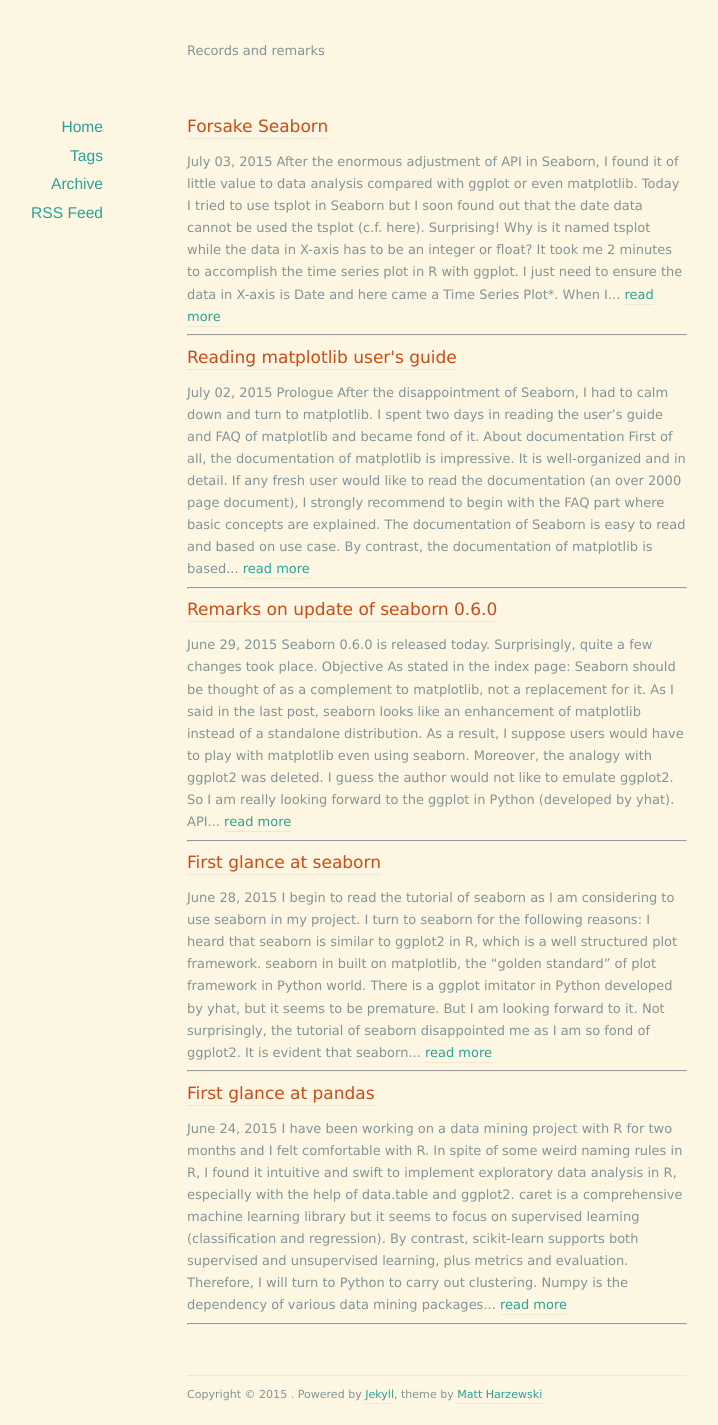
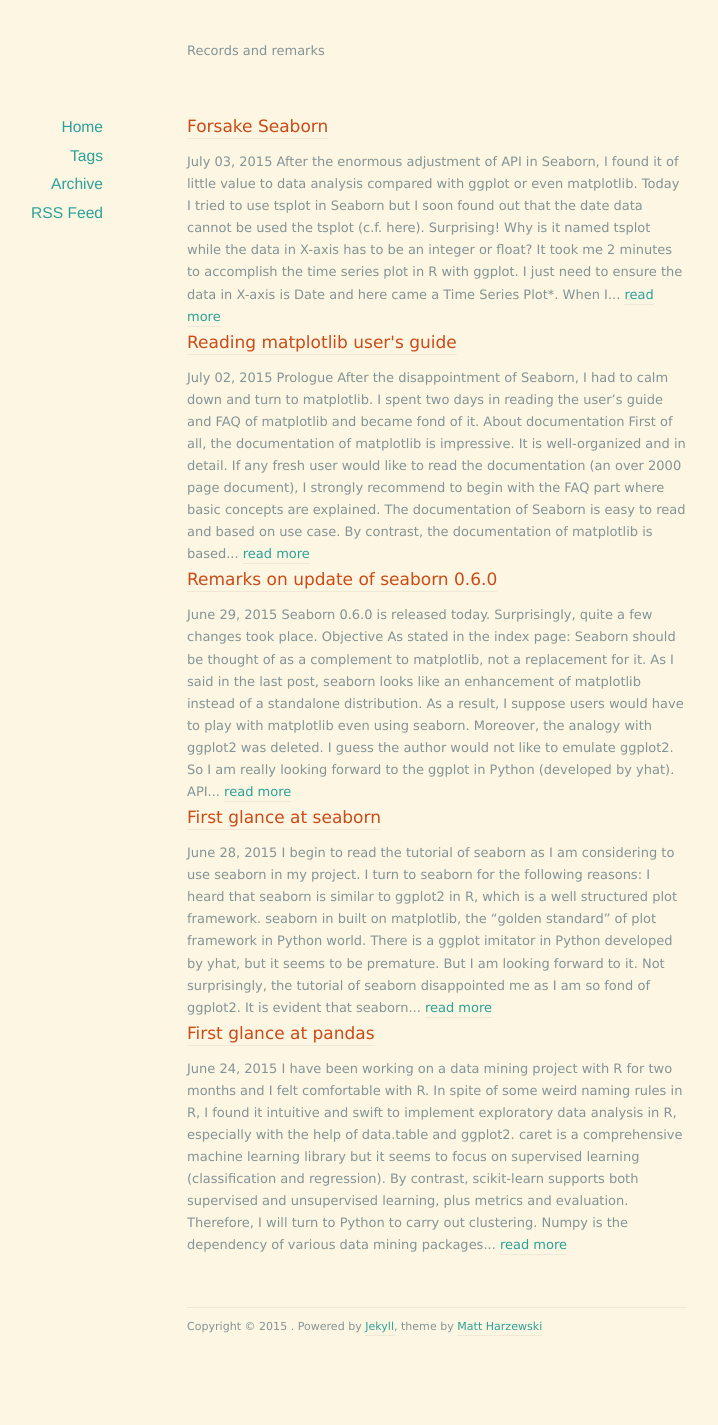
Before and after one commit to zhuzelong/zhuzelong.github.io, a Jekyll site: the page built from index.html, in a window 1280 px wide. Shown: the whole page, without its empty margins (203-921 px from the left). Built offline with Jekyll 4.4.1, drawn with Linux system fonts in a browser that asks for light colours; nearby versions of some CDN libraries; the list of posts is cut into pages by our own code; after the commit the page ends 1356 px from its top, so only the background shows below that.

Commit message:
Modify index page

```diff
--- a/index.html
+++ b/index.html
@@ -12,8 +12,8 @@
    {% else %}
       {{ post.content }}
    {% endif %}
-   <hr>
 
+   <span>
 {% endfor %}
 
 
```
